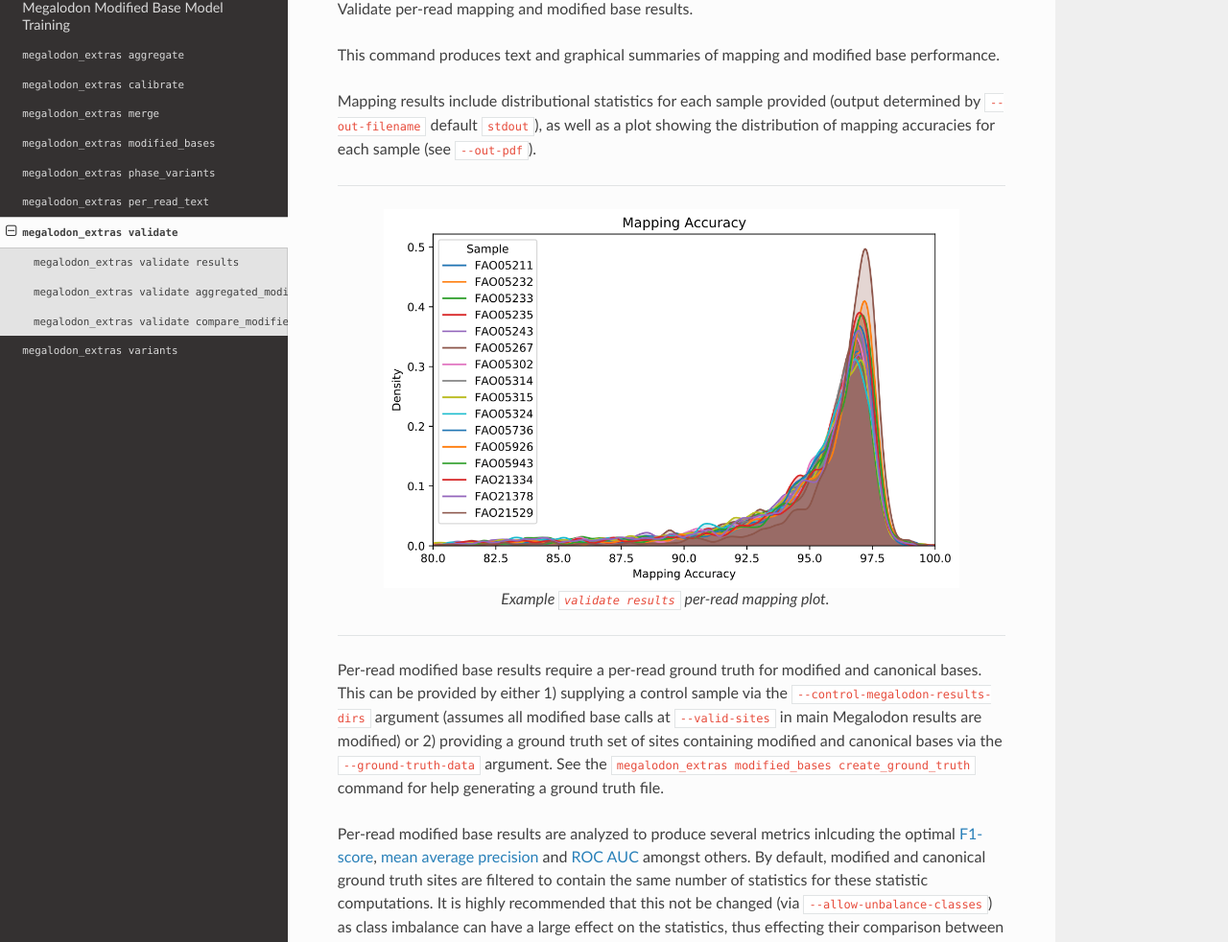
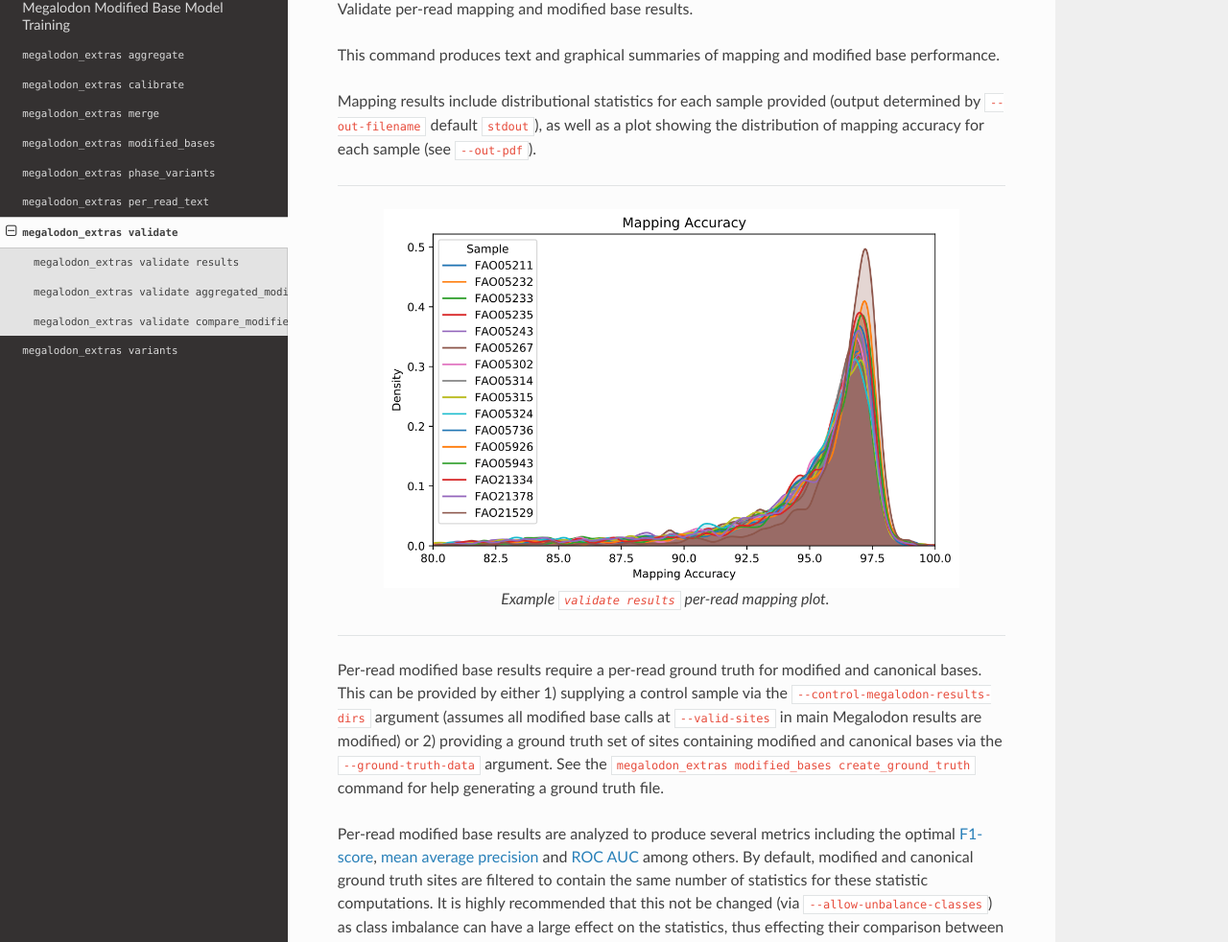
Before and after one commit to nanoporetech/megalodon, a Sphinx documentation site: the page built from docs/extras_validate.rst, in a window 1280 px wide and 1400 px high. Shown: the part 344-1326 px from the top of the window at 96% size. Built offline with Sphinx 7.4.7 and the Read the Docs theme 2.0.0, drawn with Linux system fonts in a browser that asks for light colours.

Commit message:
Spell check on validate docs.

```diff
--- a/docs/extras_validate.rst
+++ b/docs/extras_validate.rst
@@ -14,7 +14,7 @@ Validate per-read mapping and modified base results.
 
 This command produces text and graphical summaries of mapping and modified base performance.
 
-Mapping results include distributional statistics for each sample provided (output determined by ``--out-filename`` default ``stdout``), as well as a plot showing the distribution of mapping accuracies for each sample (see ``--out-pdf``).
+Mapping results include distributional statistics for each sample provided (output determined by ``--out-filename`` default ``stdout``), as well as a plot showing the distribution of mapping accuracy for each sample (see ``--out-pdf``).
 
 ----
 
@@ -30,7 +30,7 @@ Per-read modified base results require a per-read ground truth for modified and
 This can be provided by either 1) supplying a control sample via the ``--control-megalodon-results-dirs`` argument (assumes all modified base calls at ``--valid-sites`` in main Megalodon results are modified) or 2) providing a ground truth set of sites containing modified and canonical bases via the ``--ground-truth-data`` argument.
 See the ``megalodon_extras modified_bases create_ground_truth`` command for help generating a ground truth file.
 
-Per-read modified base results are analyzed to produce several metrics inlcuding the optimal `F1-score <https://en.wikipedia.org/wiki/F1_score>`_, `mean average precision <https://en.wikipedia.org/wiki/Evaluation_measures_(information_retrieval)#Mean_average_precision>`_ and `ROC AUC <https://en.wikipedia.org/wiki/Receiver_operating_characteristic>`_ amongst others.
+Per-read modified base results are analyzed to produce several metrics including the optimal `F1-score <https://en.wikipedia.org/wiki/F1_score>`_, `mean average precision <https://en.wikipedia.org/wiki/Evaluation_measures_(information_retrieval)#Mean_average_precision>`_ and `ROC AUC <https://en.wikipedia.org/wiki/Receiver_operating_characteristic>`_ among others.
 By default, modified and canonical ground truth sites are filtered to contain the same number of statistics for these statistic computations.
 It is highly recommended that this not be changed (via ``--allow-unbalance-classes``) as class imbalance can have a large effect on the statistics, thus effecting their comparison between runs and/or models.
 Below are example graphical representations produced for per-read modified base validation.
```
